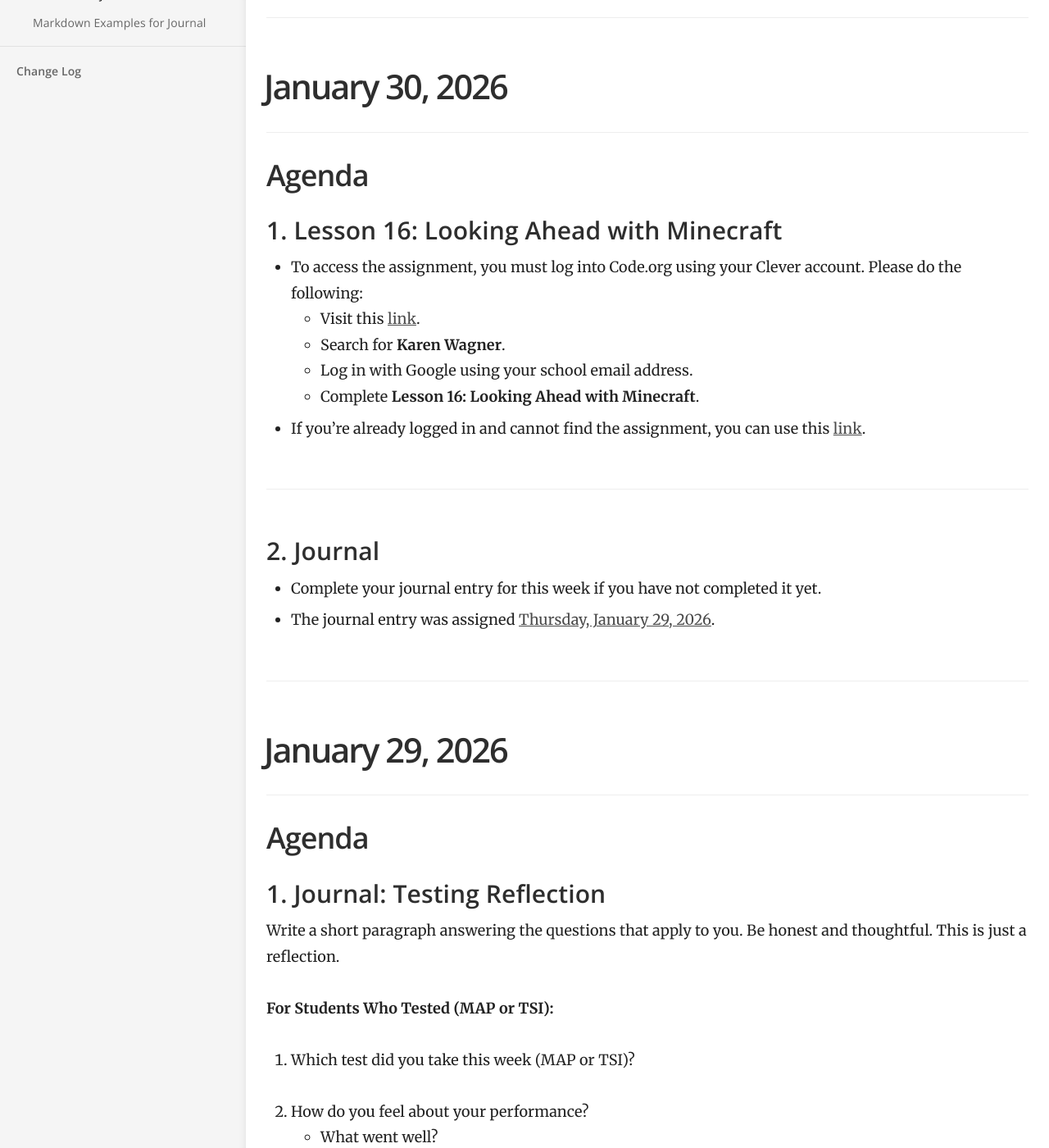
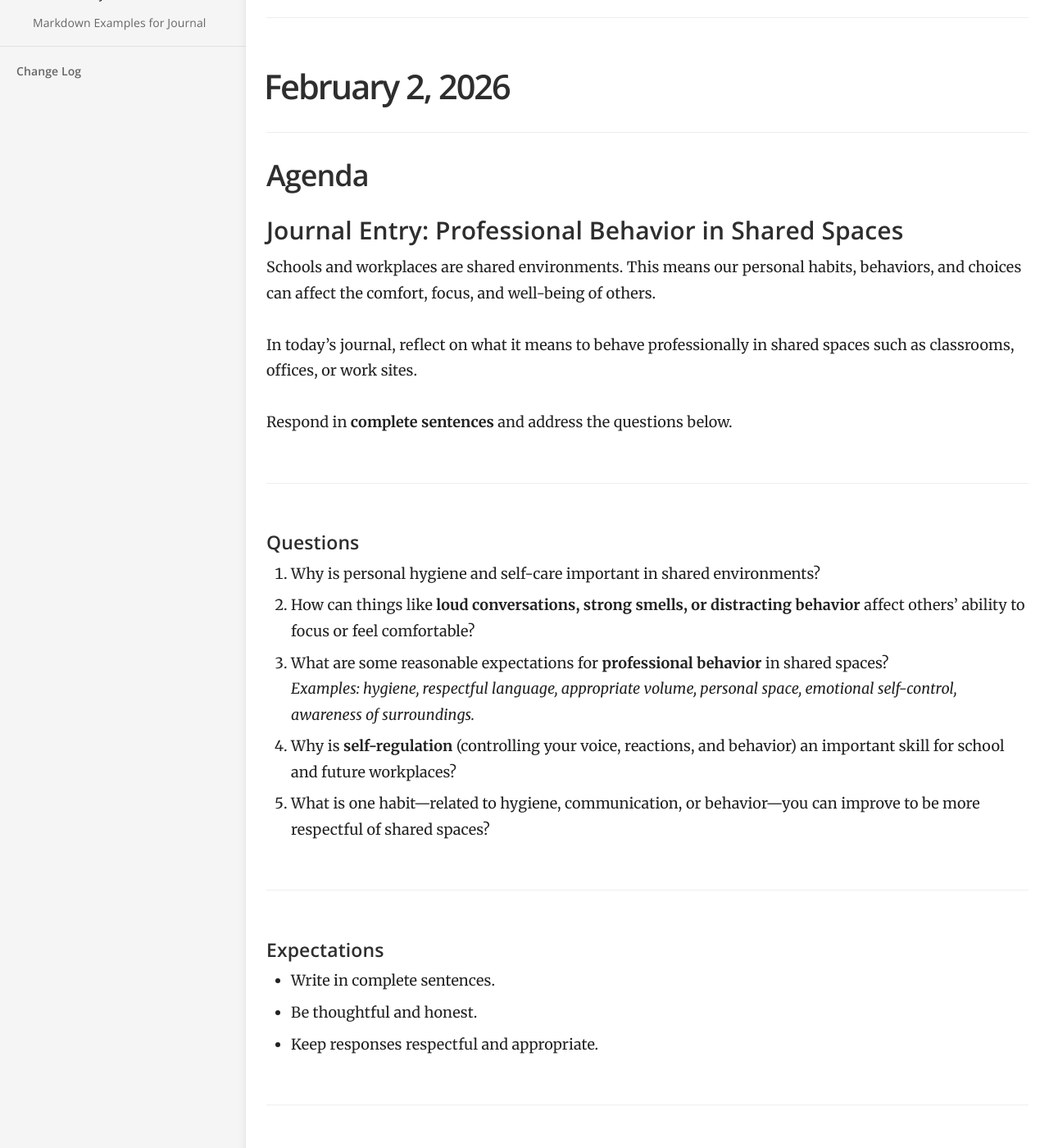
Before and after one commit to mswhitby/classroom, a Jekyll site: the page built from _docs/classes/3rd.md, in a window 1280 px wide and 1400 px high, scrolled down 624 px. Shown: the whole window at 82% size. Built offline with Jekyll 4.4.1, drawn with Linux system fonts in a browser that asks for light colours; some of the changed text lies outside the part shown.

Commit message:
Updated lessons

```diff
--- a/_docs/classes/3rd.md
+++ b/_docs/classes/3rd.md
@@ -142,6 +142,49 @@ order: 2
 
 ****
 
+# February 2, 2026
+
+## Agenda
+
+### Journal Entry: Professional Behavior in Shared Spaces
+
+Schools and workplaces are shared environments. This means our personal habits, behaviors, and choices can affect the comfort, focus, and well-being of others.
+
+In today’s journal, reflect on what it means to behave professionally in shared spaces such as classrooms, offices, or work sites.
+
+Respond in **complete sentences** and address the questions below.
+
+---
+
+#### Questions
+
+1. Why is personal hygiene and self-care important in shared environments?
+2. How can things like **loud conversations, strong smells, or distracting behavior** affect others’ ability to focus or feel comfortable?
+3. What are some reasonable expectations for **professional behavior** in shared spaces?
+   *Examples: hygiene, respectful language, appropriate volume, personal space, emotional self-control, awareness of surroundings.*
+4. Why is **self-regulation** (controlling your voice, reactions, and behavior) an important skill for school and future workplaces?
+5. What is one habit—related to hygiene, communication, or behavior—you can improve to be more respectful of shared spaces?
+
+---
+
+#### Expectations
+
+- Write in complete sentences.
+- Be thoughtful and honest.
+- Keep responses respectful and appropriate.
+
+---
+
+#### Optional Sentence Starters
+
+- “In a shared space, people should be mindful of…”
+- “Professional behavior matters because…”
+- “Self-regulation is important because…”
+- “One habit I can work on is…”
+
+----
+
+
 # January 30, 2026
 
 ## Agenda
```
